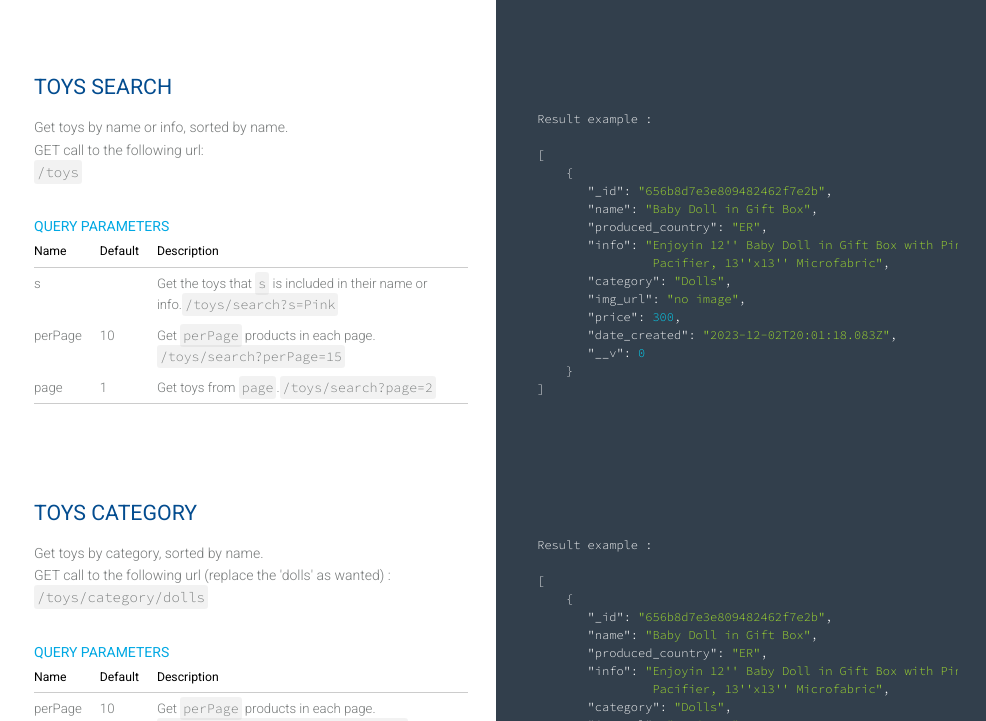
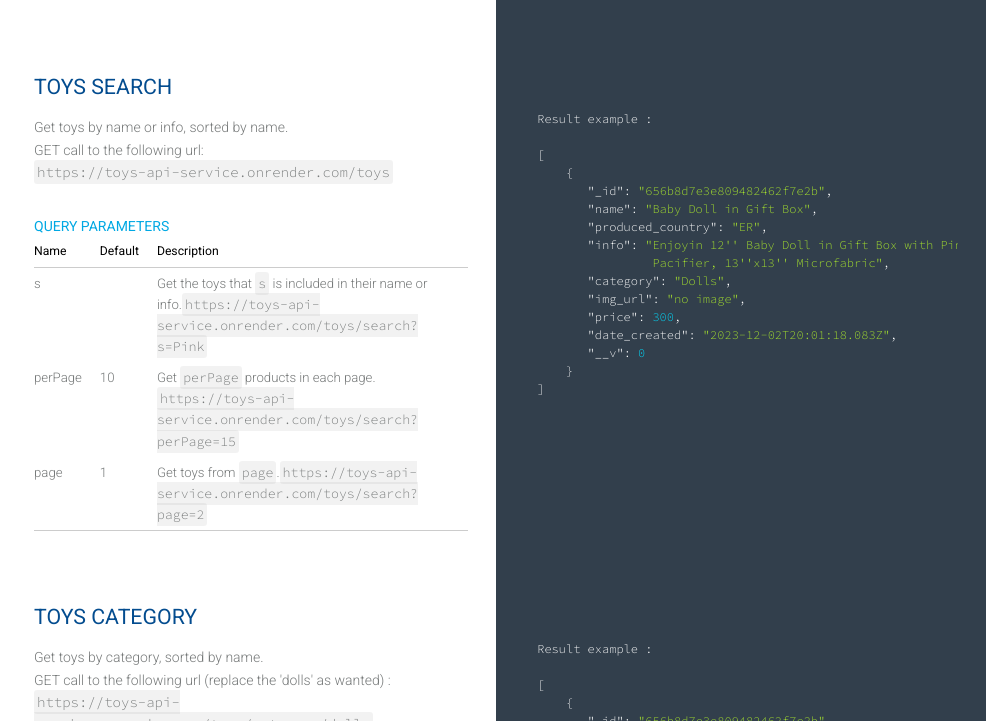
Before and after one commit to ChedvaWiener/toys-api, a website: page public/index.html in a window 1280 px wide. Shown: the part 2079-2800 px from the top of the page, without its empty margins (294-1280 px from the left). Drawn offline with nearby package versions, Linux system fonts and the light colour scheme.

Commit message:
Update index.html

```diff
--- a/public/index.html
+++ b/public/index.html
@@ -120,7 +120,7 @@
                  </code></pre>
                  <p>
                      Sign up a new user.<br> POST call to the following url :<br>
-                     <code class="higlighted break-word">/user/</code>
+                     <code class="higlighted break-word">https://toys-api-service.onrender.com/user/</code>
                  </p>
                  <br>
                  <pre><code class="json">
@@ -196,7 +196,7 @@
                  </code></pre>
                  <p>
                      Sign in.<br> POST call to the following url :<br>
-                     <code class="higlighted break-word">/user/login</code>
+                     <code class="higlighted break-word">https://toys-api-service.onrender.com/user/login</code>
                  </p>
                  <br>
                  <pre><code class="json">
@@ -263,7 +263,7 @@
                  <p>
                      Get all user's info. Only the admin is authorized to submit this request<br> GET call to the
                      following url :<br>
-                     <code class="higlighted break-word">/admin/usersList</code>
+                     <code class="higlighted break-word">https://toys-api-service.onrender.com/admin/usersList</code>
                  </p>
                  <br>
                  <h4>HEADERS KEY</h4>
@@ -319,7 +319,7 @@
                  <p>
                      Get all toys info, sorted by name. <br> GET call to the
                      following url :<br>
-                     <code class="higlighted break-word">/toys/</code>
+                     <code class="higlighted break-word">https://toys-api-service.onrender.com/toys/</code>
                  </p>
                  <br>
                  <h4>QUERY PARAMETERS</h4>
@@ -342,7 +342,7 @@
                              <td>page</td>
                              <td>1</td>
                              <td>Get toys from <code class="higlighted break-word">page</code>.<code
-                                     class="higlighted break-word">/toys/?page=2</code> </td>
+                                     class="higlighted break-word">https://toys-api-service.onrender.com/toys/?page=2</code> </td>
                          </tr>
                      </tbody>
                  </table>
@@ -373,7 +373,7 @@
                  <p>
                      Get toys by name or info, sorted by name.<br> GET call to the
                      following url:<br>
-                     <code class="higlighted break-word">/toys</code>
+                     <code class="higlighted break-word">https://toys-api-service.onrender.com/toys</code>
                  </p>
                  <br>
                  <h4>QUERY PARAMETERS</h4>
@@ -390,19 +390,19 @@
                              <td>s</td>
                              <td> </td>
                              <td>Get the toys that <code class="higlighted break-word">s</code> is included in their name or info.<code
-                                     class="higlighted break-word">/toys/search?s=Pink</code> </td>
+                                     class="higlighted break-word">https://toys-api-service.onrender.com/toys/search?s=Pink</code> </td>
                          </tr>
                          <tr>
                              <td>perPage</td>
                              <td>10</td>
                              <td>Get <code class="higlighted break-word">perPage</code> products in each page. <code
-                                     class="higlighted break-word">/toys/search?perPage=15</code> </td>
+                                     class="higlighted break-word">https://toys-api-service.onrender.com/toys/search?perPage=15</code> </td>
                          </tr>
                          <tr>
                              <td>page</td>
                              <td>1</td>
                              <td>Get toys from <code class="higlighted break-word">page</code>.<code
-                                     class="higlighted break-word">/toys/search?page=2</code> </td>
+                                     class="higlighted break-word">https://toys-api-service.onrender.com/toys/search?page=2</code> </td>
                          </tr>
                      </tbody>
                  </table>
@@ -433,7 +433,7 @@
                  <p>
                      Get toys by category, sorted by name.<br> GET call to the
                      following url (replace the 'dolls' as wanted) :<br>
-                     <code class="higlighted break-word">/toys/category/dolls</code>
+                     <code class="higlighted break-word">https://toys-api-service.onrender.com/toys/category/dolls</code>
                  </p>
                  <br>
                  <h4>QUERY PARAMETERS</h4>
@@ -450,13 +450,13 @@
                              <td>perPage</td>
                              <td>10</td>
                              <td>Get <code class="higlighted break-word">perPage</code> products in each page. <code
-                                     class="higlighted break-word">/toys/category/dolls?perPage=15</code> </td>
+                                     class="higlighted break-word">https://toys-api-service.onrender.com/toys/category/dolls?perPage=15</code> </td>
                          </tr>
                          <tr>
                              <td>page</td>
                              <td>1</td>
                              <td>Get toys from <code class="higlighted break-word">page</code>.<code
-                                     class="higlighted break-word">/toys/category/dolls?page=2</code> </td>
+                                     class="higlighted break-word">https://toys-api-service.onrender.com/toys/category/dolls?page=2</code> </td>
                          </tr>
                      </tbody>
                  </table>
@@ -490,7 +490,7 @@
                  <p>
                      Get toys by specific price range, sorted by price.<br> GET call to the
                      following url (replace the 'dolls' as wanted) :<br>
-                     <code class="higlighted break-word">/toys/prices</code>
+                     <code class="higlighted break-word">https://toys-api-service.onrender.com/toys/prices</code>
                  </p>
                  <br>
                  <h4>QUERY PARAMETERS</h4>
@@ -507,25 +507,25 @@
                              <td>minPrice</td>
                              <td>0</td>
                              <td>Set the lower limit by <code class="higlighted break-word">minPrice</code>. <code
-                                     class="higlighted break-word">/toys/prices?minPrice=200</code> </td>
+                                     class="higlighted break-word">https://toys-api-service.onrender.com/toys/prices?minPrice=200</code> </td>
                          </tr>
                          <tr>
                              <td>maxPrice</td>
                              <td><code class="higlighted break-word">MAX_SAFE_INTEGER</code></td>
                              <td>Set the upper limit by <code class="higlighted break-word">maxPrice</code>ץ <code
-                                     class="higlighted break-word">/toys/prices?maxPrice=300</code> </td>
+                                     class="higlighted break-word">https://toys-api-service.onrender.com/toys/prices?maxPrice=300</code> </td>
                          </tr>
                          <tr>
                              <td>perPage</td>
                              <td>10</td>
                              <td>Get <code class="higlighted break-word">perPage</code> products in each page. <code
-                                     class="higlighted break-word">/toys/prices?perPage=15</code> </td>
+                                     class="higlighted break-word">https://toys-api-service.onrender.com/toys/prices?perPage=15</code> </td>
                          </tr>
                          <tr>
                              <td>page</td>
                              <td>1</td>
                              <td>Get toys from <code class="higlighted break-word">page</code>.<code
-                                     class="higlighted break-word">/toys/prices?page=2</code> </td>
+                                     class="higlighted break-word">https://toys-api-service.onrender.com/toys/prices?page=2</code> </td>
                          </tr>
                      </tbody>
                  </table>
@@ -558,7 +558,7 @@
                  <p>
                      Get a toy by _id.<br> GET call to the
                      following url (replace the '_id' with valid toy _id) :<br>
-                     <code class="higlighted break-word">/toys/single/_id</code>
+                     <code class="higlighted break-word">https://toys-api-service.onrender.com/toys/single/_id</code>
                  </p>
              </div>
 
@@ -582,7 +582,7 @@
                  </code></pre>
                  <p>
                      Add a new toy.<br> POST call to the following url :<br>
-                     <code class="higlighted break-word">/user/</code>
+                     <code class="higlighted break-word">https://toys-api-service.onrender.com/user/</code>
                  </p>
                  <br>
                  <h4>HEADERS KEY</h4>
@@ -682,7 +682,7 @@
                  </code></pre>
                  <p>
                      Delete a toy by _id. Only the admin or toy adder are authorized to submit this request.<br> DELETE call to the following url(replace the '_id' with valid toy _id) :<br>
-                     <code class="higlighted break-word">/toys/_id</code>
+                     <code class="higlighted break-word">https://toys-api-service.onrender.com/toys/_id</code>
                  </p>
 
 
@@ -730,7 +730,7 @@
                  </code></pre>
                  <p>
                      Edit a toy. Only the admin or toy adder are authorized to submit this request.<br> PUT call to the following url(replace the '_id' with valid toy _id) :<br>
-                     <code class="higlighted break-word">/toys/_id</code>
+                     <code class="higlighted break-word">https://toys-api-service.onrender.com/toys/_id</code>
                  </p>
                  <br>
                  <h4>HEADERS KEY</h4>
```
